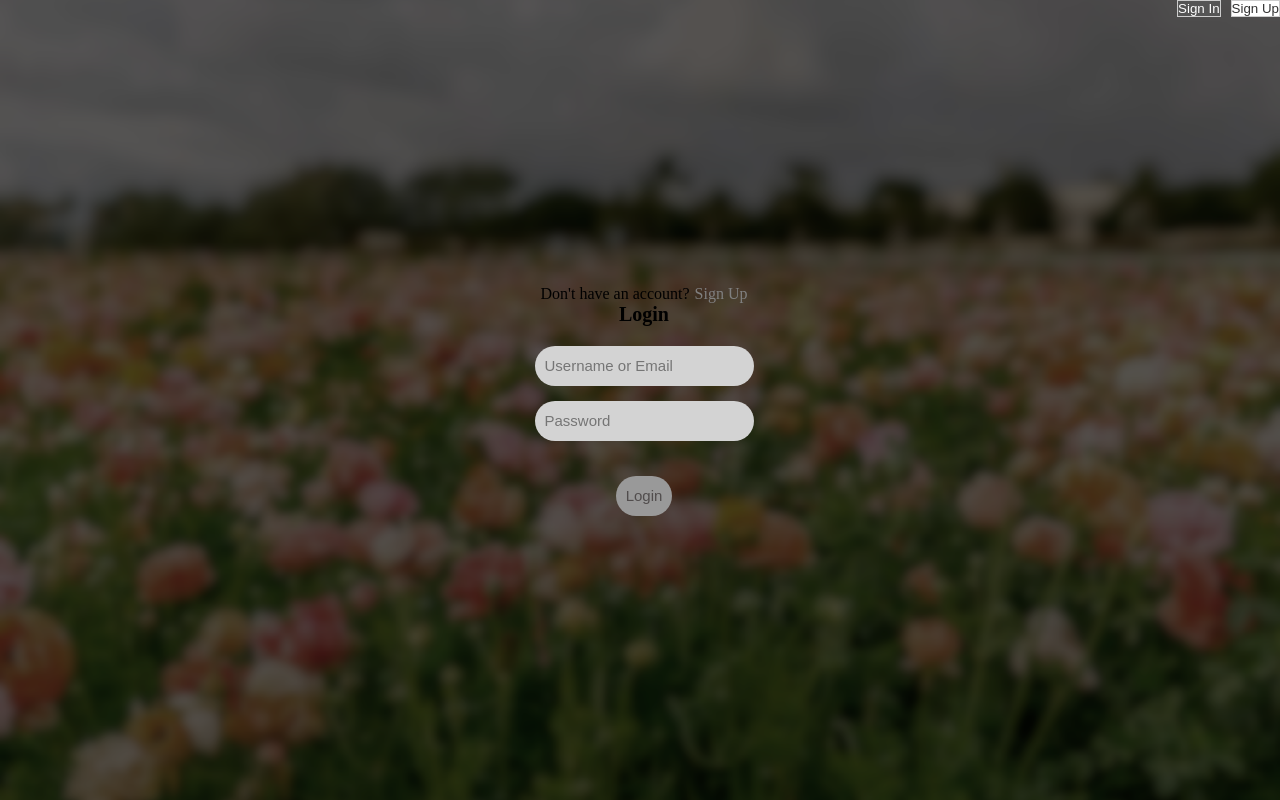
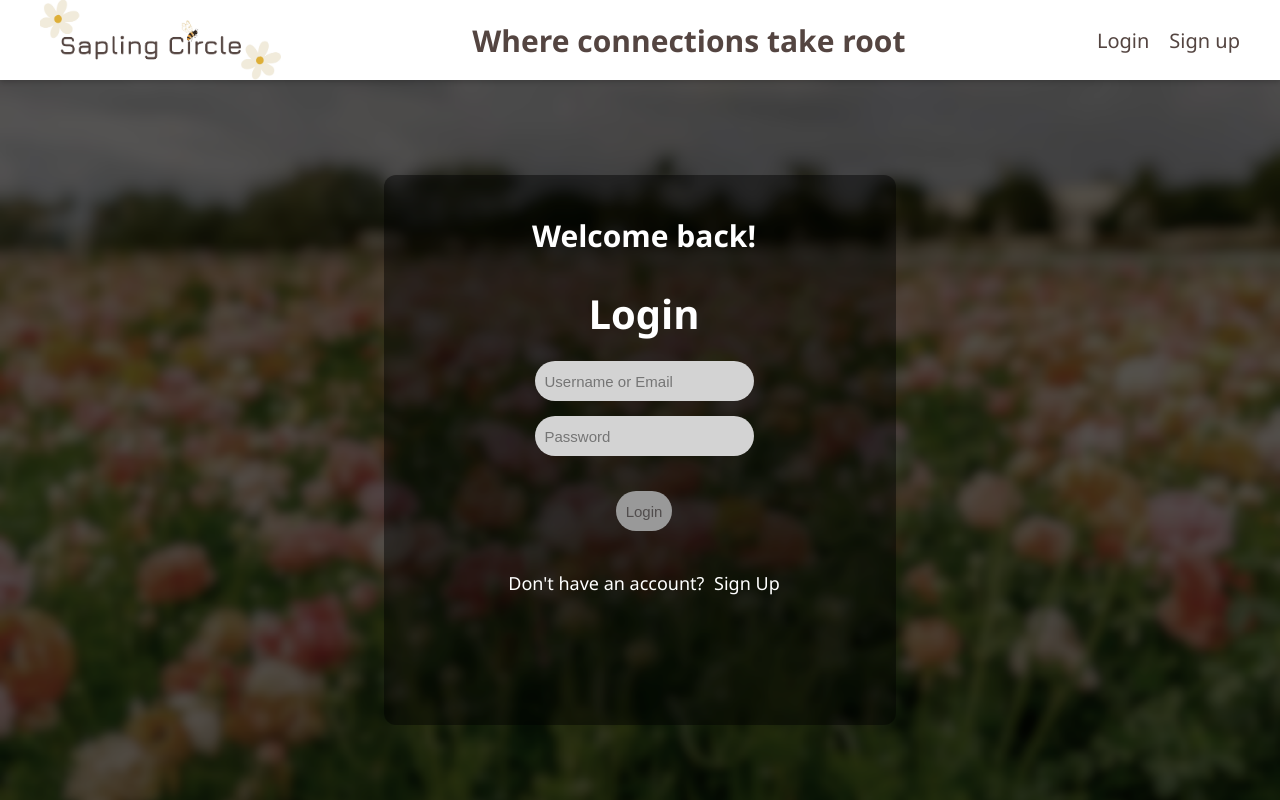
Before and after one commit to MasonHall9987/COP4331Project1, a PHP site: page / in a window 1280 px wide. Run offline with PHP 8.4, Linux system fonts and the light colour scheme.

Commit message:
UI improvements
- Slightly updated the look of the navigation bar. Biggest change was adding a logo.
- Included the navigation bar on the login/register page.
- Updated the login/register user interface.
- Create navbar.css to isolate navigation bar styles

```diff
--- /dev/null
+++ b/css/navbar.css
@@ -0,0 +1,65 @@
+.wrapper {
+  position: fixed;
+  top: 0;
+  left: 0;
+  width: 100%;
+  height: 80px;
+  padding: 0 40px;
+  background-color: white;
+  display: flex;
+  justify-content: space-between;
+  align-items: center;
+  box-shadow: 0 2px 5px rgba(0,0,0,0.2);
+  z-index: 10;
+}
+
+.wrapper h1 {
+  color: #333;
+  font-size: 24px;
+}
+
+.wrapper ul {
+  list-style: none;
+  display: flex;
+  gap: 20px;
+}
+
+.wrapper .link {
+  text-decoration: none;
+  color: #544541;
+  font-weight: 500;
+  font-size: 20px;
+  transition: color 0.3s ease;
+}
+
+.wrapper .link:hover {
+  color: #007bff;
+}
+
+.logo {
+  height: 100%;
+  width: auto;
+  object-fit: contain;
+  display: block;
+  margin: 0;
+}
+
+body {
+  display: flex;
+  flex-direction: column;
+  align-items: center;
+  background: url("../images/p.png") no-repeat center center fixed;
+  background-size: cover;
+  min-height: 100vh;
+  font-family: 'Segoe UI', Tahoma, Geneva, Verdana, sans-serif;
+  padding-top: 100px;
+}
+
+.wrapper .motto {
+  font-family: 'Segoe UI', Tahoma, Geneva, Verdana, sans-serif;
+  flex: 1;
+  text-align: center;
+  font-size: 30px;
+  font-weight: 600;
+  color: #544541;
+}
--- a/css/styles.css
+++ b/css/styles.css
@@ -9,7 +9,8 @@ body{
     justify-content: center;
     align-items: center;
     min-height: 100vh;
-    background: url(/images/p.png) no-repeat;
+    /*background: url(images/p.png) no-repeat;*/
+    background: url(../images/p.png) no-repeat; /* local path */
     background-size: cover;
     background-position: center;
     position: relative;
@@ -52,29 +53,27 @@ body{
 }
 
 .box-containner{
-     position: relative;
+    position: relative;
     display: flex;
-    justify-content: center;
-    align-items: center;
+    justify-content: flex-start;
+    align-items: flex-start;
     width: 512px;
-    height: 420px;
-    background-color: transparent;
+    height: 550px;
+    background-color: rgba(0, 0, 0, 0.45);
     border-radius: 12px;
     padding: 20px;
     overflow: hidden;
     z-index: 2;
-
-
 }
 
 .login, .register {
     position: absolute;
     width: 100%;
+    height: auto;
     display: flex;
     flex-direction: column;
     align-items: center;
     transition: 0.5s ease-in-out;
-
 }
 
 
@@ -90,21 +89,21 @@ body{
 
 
 .top span{
-    color: black;
-    padding: 10px 0;
+    color: white;
+    padding: 10px 10px;
 }
 
 .top span a{
     font-weight: 500;
-    color: gray;
+    color: white;
     margin-left: 5px;
     text-decoration: none;
 
 }
 
 h3{
-    color: black;
-    font-size: 20px;
+    color: white;
+    font-size: 40px;
     text-align: center;
     margin-bottom: 20px;
 }
@@ -183,3 +182,29 @@ label a:hover {
     color: #333;
     border: 1px solid #ccc;
 }
+
+.greeting h2 {
+    color: white;
+    font-size: 30px;
+    margin-top:20px;
+    margin-bottom: 30px;
+    text-align: center;
+}
+
+.option-prompt {
+    margin-top: 40px;
+    margin-bottom: 20px;
+    color: white;
+    font-size: 18px;
+}
+
+.option-prompt a {
+    font-weight: 500;
+    color: white;
+    margin-left: 5px;
+    text-decoration: none;
+}
+
+.option-prompt a:hover {
+    text-decoration: underline;
+}
--- a/dashboard.html
+++ b/dashboard.html
@@ -5,11 +5,14 @@
   <meta name="viewport" content="width=device-width, initial-scale=1.0"/>
   <title>COP4331 | Dashboard</title>
   <link rel="stylesheet" href="css/dashboard.css" />
+  <link rel="stylesheet" href="css/navbar.css">
+
 </head>
 <body>
 
+  <!-- Navigation bar -->
   <div class="wrapper">
-    <h1>Welcome!!</h1>
+    <img src="images/logo.png" alt="Sapling Circle Logo" class="logo">
     <ul>
       <li><a href="#" class="link" onclick="showAddContact()">Add Contact</a></li>
       <li><a href="#" class="link" onclick="showSearchContact()">Search Contact</a></li>
--- a/index.html
+++ b/index.html
@@ -6,24 +6,38 @@
   <meta name="viewport" content="width=device-width, initial-scale=1.0">
   <title>COP4331 | Project 1</title>
   <link rel="stylesheet" href="css/styles.css">
+  <link rel="stylesheet" href="css/navbar.css">
   <link href='https://unpkg.com/boxicons@2.1.4/css/boxicons.min.css' rel='stylesheet'>
   <script type="text/javascript" src="js/code.js"></script>
 </head>
 <body>
 
-  <div class="nav-button">
-    <button class="btn-white" id="loginbtn" onclick="loginTab()">Sign In</button>
-    <button class="btn" id="registerbtn" onclick="registerTab()">Sign Up</button>
+  <!-- Navigation bar -->
+  <div class="wrapper">
+    <img src="images/logo.png" alt="Sapling Circle Logo" class="logo">
+    <div class="motto">Where connections take root</div>
+    <ul>
+        <li><a href="#" class="link" onclick="loginTab()">Login</a></li>
+        <li><a href="#" class="link" onclick="registerTab()">Sign up</a></li>
+      </ul>
+
   </div>
 
   <div class="box-containner">
     <!-- Login Form -->
     <div class="login" id="login">
+
+      <!-- Greet returning users -->
+      <div class="greeting">
+        <h2>Welcome back!</h2>
+      </div>
+
+      <!-- Login header -->
       <div class="top">
-        <span>Don't have an account?<a href="#" onclick="registerTab()">Sign Up</a></span>
         <h3>Login</h3>
       </div>
 
+      <!-- Login input fields -->
       <div class="form-box">
         <input type="text" class="input-field" placeholder="Username or Email" id="loginName">
       </div>
@@ -34,18 +48,28 @@
         <input type="submit" class="submit" value="Login" onclick="doLogin()">
       </div>
       <div id="loginResult"></div>
+
+      <!-- Offers option to sign up instead -->
+      <div class="option-prompt">
+        <span>Don't have an account?<a href="#" onclick="registerTab()"> Sign Up</a></span>
+      </div>
+
     </div>
 
     <!-- Register Form -->
+    <div class="register" id="register">
 
-
-    <div class="register" id="register">
-      <div class="top">
-        <span>Have an account?<a href="#" onclick="loginTab()">Login</a></span>
-        <h3>Sign Up</h3>
-
+      <!-- Greet new users-->
+      <div class="greeting">
+        <h2>Welcome!</h2>
       </div>
 
+      <!-- Sign up header -->
+      <div class="top">
+        <h3>Sign up</h3>
+      </div>
+
+      <!-- Sign up input fields -->
       <div class="form-box">
         <input type="text" class="input-field" placeholder="First Name" id="signupFirstName">
       </div>
@@ -53,7 +77,7 @@
         <input type="text" class="input-field" placeholder="Last Name" id="signupLastName">
       </div>
       <div class="form-box">
-        <input type="text" class="input-field" placeholder="login" id="signupLogin">
+        <input type="text" class="input-field" placeholder="Username" id="signupLogin">
       </div>
       <div class="form-box">
         <input type="password" class="input-field" placeholder="Password" id="signupPassword">
@@ -62,6 +86,12 @@
         <input type="submit" class="submit" value="Register" onclick="doSignup()">
       </div>
       <div id="signupResult"></div>
+
+      <!-- Offers option to sign in instead -->
+      <div class="option-prompt">
+        <span>Have an account?<a href="#" onclick="loginTab()"> Sign in</a></span>
+      </div>
+
     </div>
   </div>
 
```
Also changed, not shown: css/dashboard.css (+0 -47 lines), images/logo.png (added), 2 other files.
